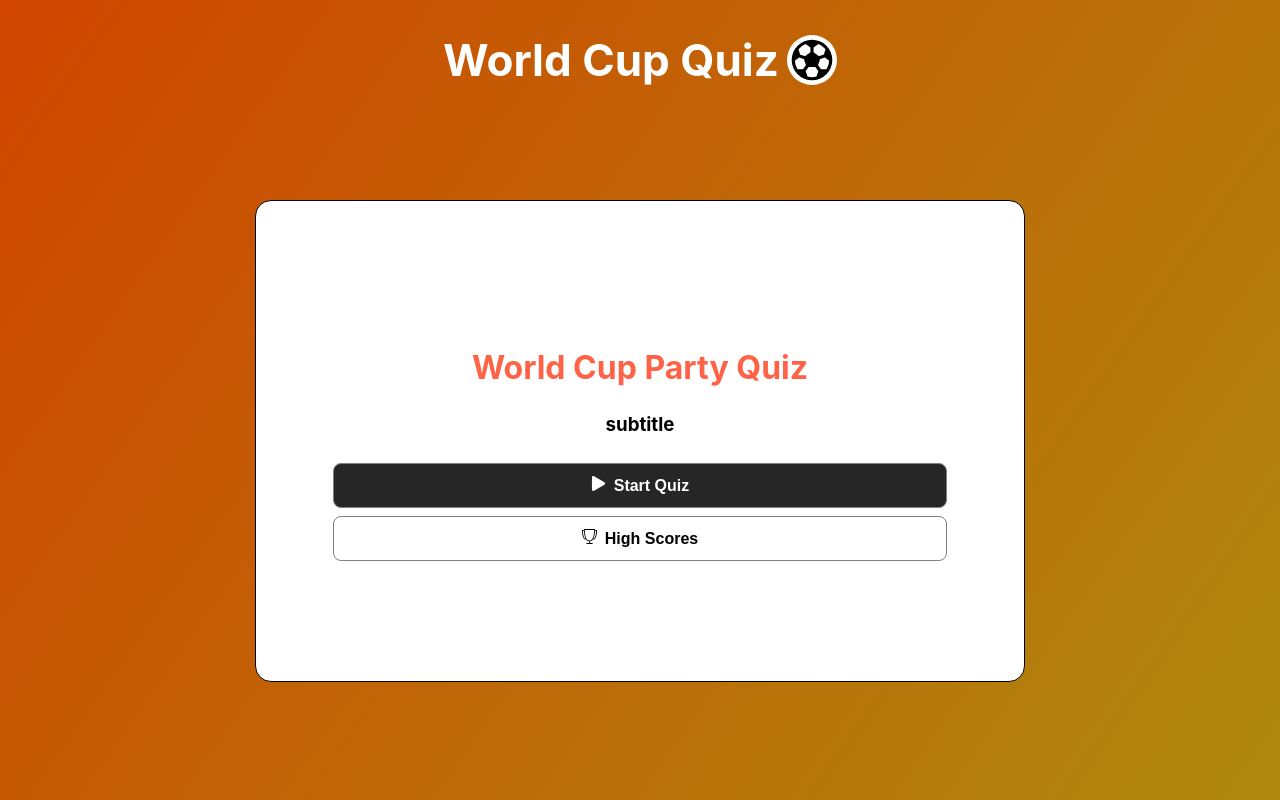
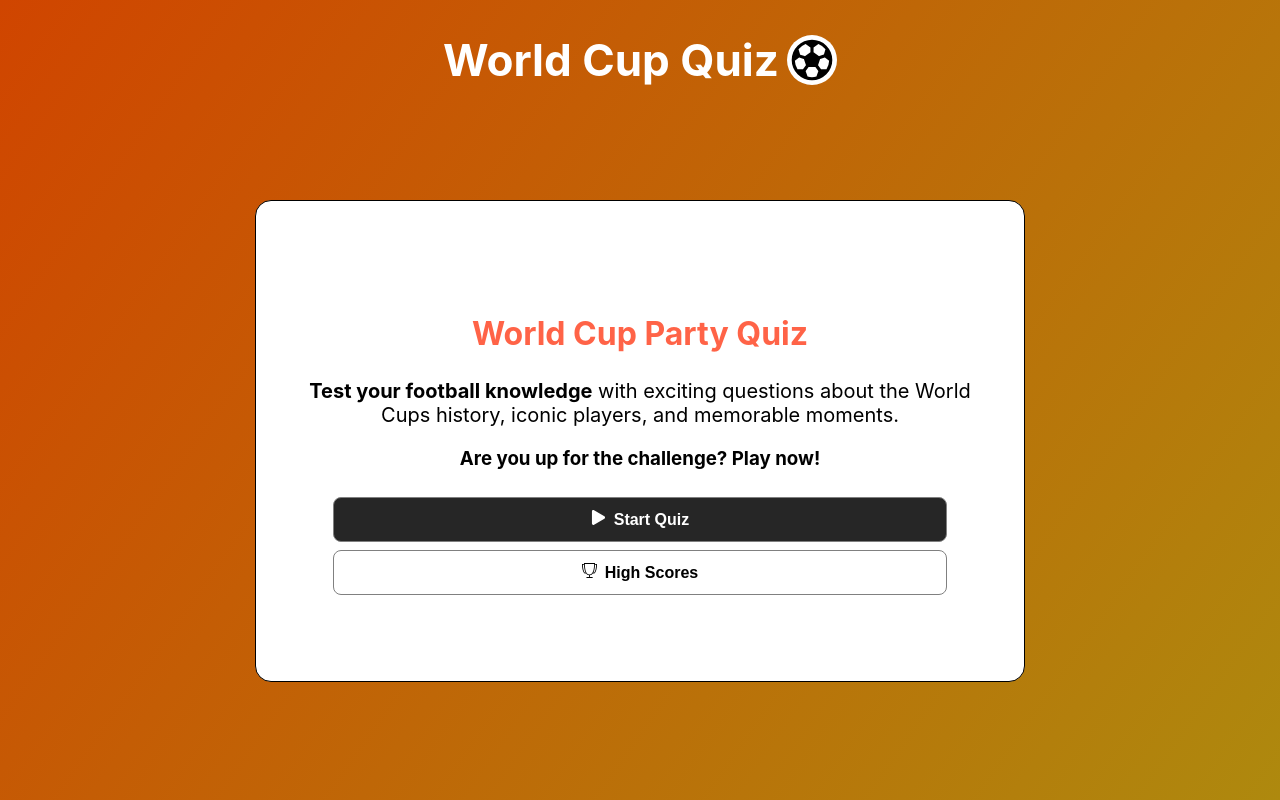
Before and after one commit to Nachocisss/soccerQuiz, a React (Create React App) app: page / in a window 1280 px wide. Built offline with nearby package versions, Linux system fonts and the light colour scheme.

Commit message:
reset to new game

```diff
--- a/src/components/Card/Card.tsx
+++ b/src/components/Card/Card.tsx
@@ -4,7 +4,7 @@ import { Button } from "../Button/Button.tsx";
 import { Timer } from "../Timer/Timer.tsx";
 import { Score } from "../Score/Score.tsx";
 import { useGameContext } from "../../context/GameContext.tsx";
-import { useScore } from "../../context/ScoreContext.tsx";
+import { useScoreContext } from "../../context/ScoreContext.tsx";
 import { useNavigate } from "react-router-dom";
 
 const NUMBER_OF_QUESTION = 10;
@@ -12,7 +12,7 @@ const NUMBER_OF_QUESTION = 10;
 export function Card() {
   const { currentQuestion, askedQuestionIndex, generateNewQuestion } =
     useGameContext();
-  const { resetTime, addScore } = useScore();
+  const { resetTime, addScore } = useScoreContext();
   const steps = askedQuestionIndex.length;
   const navigate = useNavigate();
 
--- a/src/components/Modal/Modal.tsx
+++ b/src/components/Modal/Modal.tsx
@@ -4,7 +4,8 @@ import { FaTemperatureQuarter } from "react-icons/fa6";
 import { FaTemperatureHalf } from "react-icons/fa6";
 import { FaTemperatureFull } from "react-icons/fa6";
 import { useNavigate } from "react-router-dom";
-import { useScore } from "../../context/ScoreContext.tsx";
+import { useScoreContext } from "../../context/ScoreContext.tsx";
+import { useGameContext } from "../../context/GameContext.tsx";
 
 const dificultsOptions = [
   {
@@ -23,10 +24,12 @@ const dificultsOptions = [
 
 export function Modal() {
   const navigate = useNavigate();
-  const { resetTime } = useScore();
+  const { resetGame } = useScoreContext();
+  const { resetQuestions } = useGameContext();
 
   const clickHandler = () => {
-    resetTime();
+    resetGame();
+    resetQuestions();
     navigate("/Game");
   };
 
--- a/src/components/Score/Score.tsx
+++ b/src/components/Score/Score.tsx
@@ -1,8 +1,8 @@
 import React from "react";
-import { useScore } from "../../context/ScoreContext.tsx";
+import { useScoreContext } from "../../context/ScoreContext.tsx";
 import "./Score.css";
 export function Score() {
-  const { score } = useScore();
+  const { score } = useScoreContext();
   return (
     <div className="scoreContainer">
       <span className="scoreText">Your Score: {score}</span>
--- a/src/components/Timer/Timer.tsx
+++ b/src/components/Timer/Timer.tsx
@@ -1,9 +1,9 @@
 import React from "react";
-import { useScore } from "../../context/ScoreContext.tsx";
+import { useScoreContext } from "../../context/ScoreContext.tsx";
 import "./Timer.css";
 
 export function Timer() {
-  const { time } = useScore();
+  const { time } = useScoreContext();
   return (
     <div className="timeContainer">
       <span className="timerText">{time}</span>
--- a/src/context/GameContext.tsx
+++ b/src/context/GameContext.tsx
@@ -16,6 +16,7 @@ const gameContext = createContext({
   selectDificult: (d) => {
     return d;
   },
+  resetQuestions: () => {},
 });
 
 export function GameProvider({ children }: any) {
@@ -33,6 +34,11 @@ export function GameProvider({ children }: any) {
     setDificult(d);
   }
 
+  function resetQuestions() {
+    setCurrentQuestion(initialQuestion);
+    setAskedQuestionIndex([initialIndex]);
+  }
+
   return (
     <gameContext.Provider
       value={{
@@ -41,6 +47,7 @@ export function GameProvider({ children }: any) {
         generateNewQuestion,
         dificult,
         selectDificult,
+        resetQuestions,
       }}
     >
       {children}
--- a/src/context/ScoreContext.tsx
+++ b/src/context/ScoreContext.tsx
@@ -5,6 +5,7 @@ const initialStates = {
   addScore: () => {},
   time: 7,
   resetTime: () => {},
+  resetGame: () => {},
 };
 
 const ScoreContext = createContext(initialStates);
@@ -27,17 +28,23 @@ export function ScoreProvider({ children }: any) {
   function resetTime() {
     setTime(INITIAL_TIME_SECONDS);
   }
+  function resetGame() {
+    setTime(INITIAL_TIME_SECONDS);
+    setScore(0);
+  }
 
   function addScore() {
     setScore((prev) => prev + time);
   }
   return (
-    <ScoreContext.Provider value={{ score, addScore, time, resetTime }}>
+    <ScoreContext.Provider
+      value={{ score, addScore, time, resetTime, resetGame }}
+    >
       {children}
     </ScoreContext.Provider>
   );
 }
 
-export function useScore() {
+export function useScoreContext() {
   return useContext(ScoreContext);
 }
--- a/src/screens/End/End.tsx
+++ b/src/screens/End/End.tsx
@@ -1,5 +1,5 @@
 import React from "react";
-import { useScore } from "../../context/ScoreContext.tsx";
+import { useScoreContext } from "../../context/ScoreContext.tsx";
 import "./End.css";
 import { useNavigate } from "react-router-dom";
 import { Button } from "../../components/Button/Button.tsx";
@@ -8,7 +8,7 @@ import { TfiCup } from "react-icons/tfi";
 
 export function End() {
   const navigate = useNavigate();
-  const { score } = useScore();
+  const { score } = useScoreContext();
 
   const endButtons = [
     {
--- a/src/screens/Menu/Menu.css
+++ b/src/screens/Menu/Menu.css
@@ -2,6 +2,13 @@
   display: flex;
   flex-direction: column;
   align-items: center;
-  justify-content: center;
   margin-top: 10vh;
 }
+.menuSubtitleContainer {
+  margin-left: 48px;
+  margin-right: 48px;
+}
+.menuSubtitle {
+  font-size: 20px;
+  width: 100%;
+}
--- a/src/screens/Menu/Menu.tsx
+++ b/src/screens/Menu/Menu.tsx
@@ -28,8 +28,14 @@ function menuCard() {
   return (
     <div className="cardContainer">
       {openModal && <Modal />}
-      <h2>World Cup Party Quiz</h2>
-      <h3>{"subtitle"}</h3>
+      <div className="menuSubtitleContainer">
+        <h2>World Cup Party Quiz</h2>
+        <p className="menuSubtitle">
+          <strong>Test your football knowledge</strong> with exciting questions
+          about the World Cups history, iconic players, and memorable moments.
+        </p>
+      </div>
+      <h3>Are you up for the challenge? Play now!</h3>
 
       {menuButtons.map((m) => {
         return <Button props={m} key={m.title} />;
```
